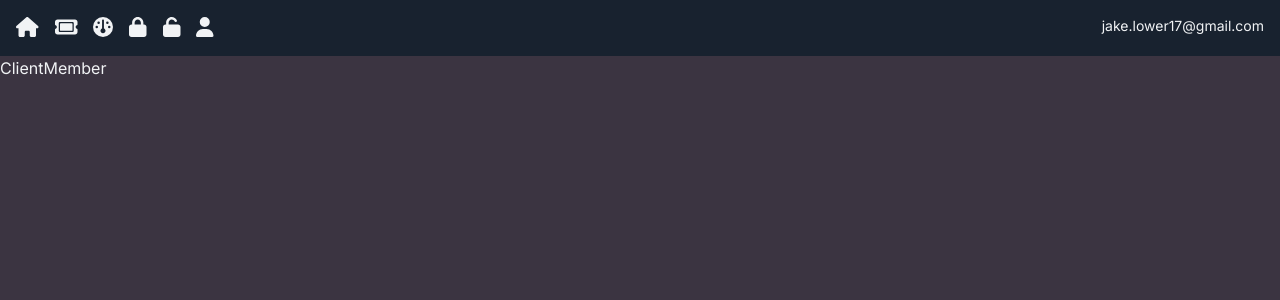
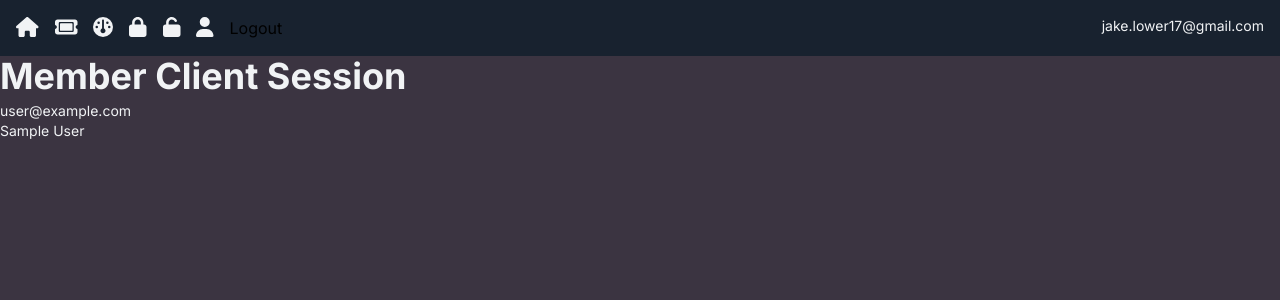
Before and after one commit to barisdevjs/NextJs-FullStack-Crud, a Next.js app: page /ClientMember in a window 1280 px wide. Shown: the top 300 px of the page. Built offline with nearby package versions, Linux system fonts and the light colour scheme; no server answers; sample sign-in values are in the browser's storage.

Commit message:
feat: auth added for users

```diff
--- /dev/null
+++ b/app/(components)/AuthProvider.tsx
@@ -0,0 +1,9 @@
+"use client";
+
+import { SessionProvider } from "next-auth/react";
+
+const AuthProvider = ({ children }: { children: any }) => {
+  return <SessionProvider>{children}</SessionProvider>;
+};
+
+export default AuthProvider;
--- a/app/(components)/Navbar.tsx
+++ b/app/(components)/Navbar.tsx
@@ -8,9 +8,12 @@ import {
 } from "@fortawesome/free-solid-svg-icons";
 import { FontAwesomeIcon } from "@fortawesome/react-fontawesome";
 import Link from "next/link";
-import React from "react";
+import { getServerSession } from "next-auth";
+import { options } from "../api/auth/[...nextauth]/options";
 
-function Navbar() {
+async function Navbar() {
+  const session = await getServerSession(options);
+
   return (
     <nav className="flex justify-between bg-nav p-4">
       <div className="flex items-center space-x-4">
@@ -32,6 +35,11 @@ function Navbar() {
         <Link href="/CreateUser">
           <FontAwesomeIcon icon={faUser} className="icon" />
         </Link>
+        {session ? (
+          <Link href="api/auth/signout?callbackUrl=/">Logout</Link>
+        ) : (
+          <Link href="api/auth/signin">Login</Link>
+        )}
       </div>
       <div>
         <p className=" text-default-text">jake.lower17@gmail.com</p>
--- a/app/ClientMember/page.tsx
+++ b/app/ClientMember/page.tsx
@@ -1,6 +1,24 @@
 "use client";
-import React from "react";
+import { useSession, SessionProvider } from "next-auth/react";
+import Image from "next/image";
+import { redirect } from "next/navigation";
 
 export default function ClientMember() {
-  return <div>ClientMember</div>;
+  const { data: session } = useSession({
+    required: true,
+    onUnauthenticated() {
+      redirect("/api/auth/sigin?callbackUrl=/ClientMember");
+    },
+  });
+  return (
+    <SessionProvider session={session}>
+      <div>
+        <h1>Member Client Session</h1>
+        <p>{session?.user?.email}</p>
+        <p>{session?.user?.name}</p>
+        {/* If there is no user replace it with static profile photo */}
+        {/* <Image src={session?.user?.image!} alt="photo" /> */}
+      </div>
+    </SessionProvider>
+  );
 }
--- a/app/CreateUser/page.tsx
+++ b/app/CreateUser/page.tsx
@@ -1,4 +1,3 @@
-import React from "react";
 
 export default function CreateUser() {
   return <div>Only Admins !</div>;
--- a/app/Member/page.tsx
+++ b/app/Member/page.tsx
@@ -1,3 +1,18 @@
-export default function Member() {
-  return <div>Member</div>;
+import { getServerSession } from "next-auth";
+import { options } from "../api/auth/[...nextauth]/options";
+import { redirect } from "next/navigation";
+
+export default async function Member() {
+  const session = await getServerSession(options);
+
+  if (!session) {
+    redirect("/api/auth/signin?callbackUrl=/Member");
+  }
+  return (
+    <div>
+      <h2>Member Server Session</h2>
+      <p>{session?.user?.email}</p>
+      <p>{session?.user?.role}</p>
+    </div>
+  );
 }
--- a/app/api/auth/[...nextauth]/options.ts
+++ b/app/api/auth/[...nextauth]/options.ts
@@ -10,7 +10,7 @@ export const options = {
         console.log("Profile Github: ", profile);
 
         let userRole = "Github User";
-        if (profile.email === "jake@claritycoders.com") {
+        if (profile.email === "barissavas17@gmail.com") {
           userRole = "admin";
         }
 
@@ -28,9 +28,6 @@ export const options = {
         console.log("Profile Google: ", profile);
 
         let userRole = "Google User";
-        if (profile.email === "jake@claritycoders.com") {
-          userRole = "admin";
-        }
 
         return {
           ...profile,
--- a/app/api/auth/[...nextauth]/route.ts
+++ b/app/api/auth/[...nextauth]/route.ts
@@ -1,6 +1,6 @@
-import NextAuth from "next-auth/next"; // maybe just next-auth ??
+import NextAuth from "next-auth"; // maybe just next-auth ??
 import { options } from "./options";
 
 const handler = NextAuth(options);
-export { handler as GET1, handler as POST1 };
+export { handler as GET, handler as POST };
 // They must be GET and POST so refactor below these   exports
--- a/app/layout.tsx
+++ b/app/layout.tsx
@@ -5,6 +5,7 @@ import Navbar from "./(components)/Navbar";
 
 import { config } from "@fortawesome/fontawesome-svg-core";
 import "@fortawesome/fontawesome-svg-core/styles.css";
+import AuthProvider from "./(components)/AuthProvider";
 
 config.autoAddCss = false;
 
@@ -26,7 +27,7 @@ export default function RootLayout({
         <div className="flex flex-col h-screen max-h-screen">
           <Navbar />
           <div className="flex-grow overflow-y-auto bg-page text-default-text">
-            {children}
+            <AuthProvider>{children}</AuthProvider>
           </div>
         </div>
       </body>
```
Also changed, not shown: middleware.ts (added, +22 -0 lines).
